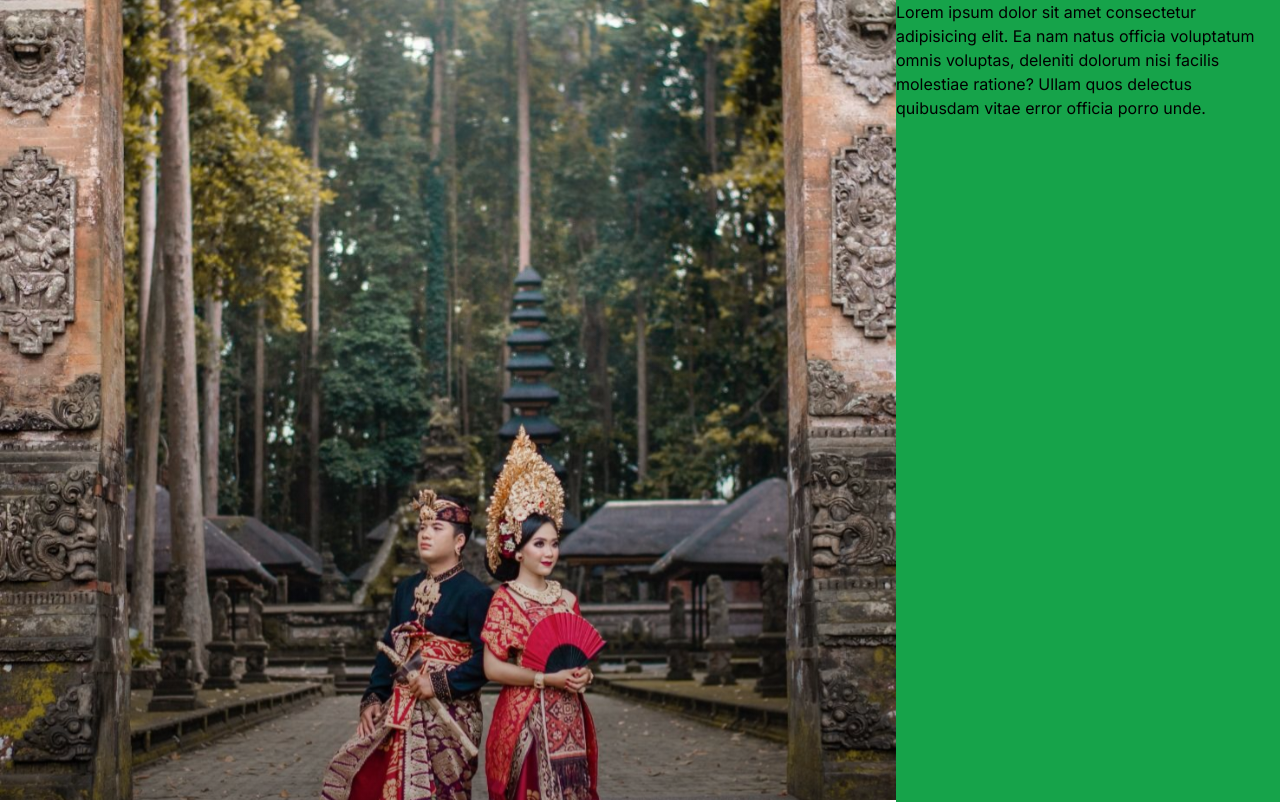
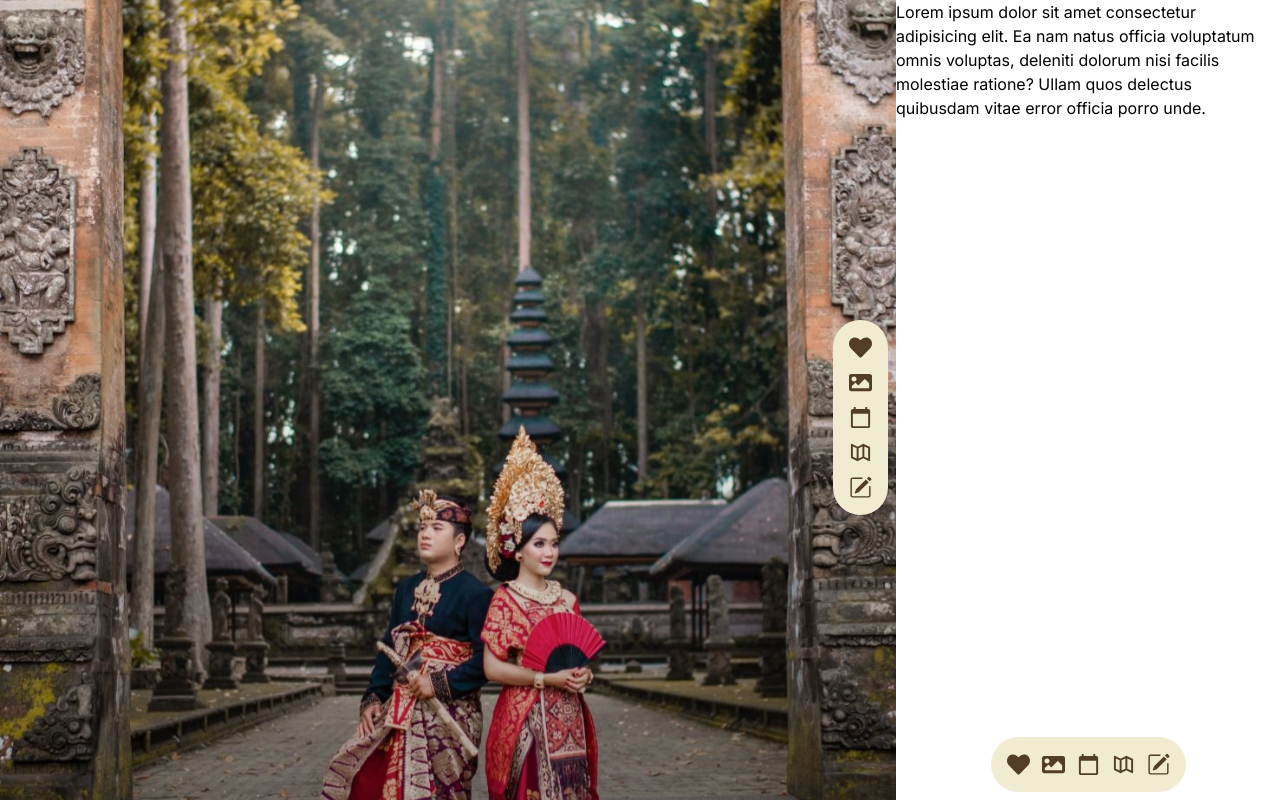
Before and after one commit to Orizaaaaa/undangandigital, a Next.js app: page /view/bali in a window 1280 px wide. Shown: the top 802 px of the page. Built offline with nearby package versions, Linux system fonts and the light colour scheme.

Commit message:
create layout

```diff
--- a/src/app/components/fragments/layout/index.tsx
+++ b/src/app/components/fragments/layout/index.tsx
@@ -1,20 +1,67 @@
 import React from 'react'
 import './layout.scss'
 import Image from 'next/image'
-import { userBali1 } from '@/app/image'
+import { FaHeart } from "react-icons/fa";
+import { FaImage } from "react-icons/fa";
+import { MdCalendarToday } from "react-icons/md";
+import { BiMapAlt } from "react-icons/bi";
+import { BsPencilSquare } from "react-icons/bs";
+import Link from 'next/link';
 type LayoutThemeProps = {
     children: React.ReactNode
-    image: string
+    image: string,
+    navigation?: React.ReactNode
 }
 
-const LayoutTheme = ({ children, image }: LayoutThemeProps) => {
+const LayoutTheme = ({ children, image, navigation }: LayoutThemeProps) => {
+    const dataNav = [
+        {
+            location: '#bali',
+            icon: <FaHeart color='#523E27' size={23} />
+        },
+        {
+            location: '#bali',
+            icon: <FaImage color='#523E27' size={23} />
+        },
+        {
+            location: '#bali',
+            icon: <MdCalendarToday color='#523E27' size={23} />
+        },
+        {
+            location: '#bali',
+            icon: <BiMapAlt color='#523E27' size={23} />
+        },
+        {
+            location: '#bali',
+            icon: <BsPencilSquare color='#523E27' size={23} />
+        }
+    ]
     return (
-        <section className='layout flex flex-row' >
-            <div className="hero-1 ">
+        <section className='layout flex flex-col lg:flex-row  relative' >
+            <div className="hero-1 hidden lg:block">
+                <div className="navbar-side flex flex-col absolute top-[40%] right-0 mr-2 text-3xl font-bold bg-cream rounded-full p-4 gap-3 items-center justify-center">
+
+                    {dataNav.map((item, index) => (
+                        <Link href={item.location} key={index}>
+                            {item.icon}
+                        </Link>
+                    ))}
+
+                </div>
                 <Image src={image} alt='userBali' />
             </div>
-            <div className="hero-2 bg-green-600  ">
+            <div className="hero-2 relative">
                 {children}
+                <div className="w-full flex justify-center">
+                    <div className="flex flex-row fixed bottom-0 mb-2 text-3xl font-bold bg-cream rounded-full p-4 gap-3 items-center justify-center ">
+                        {dataNav.map((item, index) => (
+                            <Link href={item.location} key={index}>
+                                {item.icon}
+                            </Link>
+                        ))}
+                    </div>
+                </div>
+
             </div>
         </section>
 
--- a/src/app/view/bali/page.tsx
+++ b/src/app/view/bali/page.tsx
@@ -3,7 +3,7 @@ import { userBali1 } from "@/app/image"
 
 const BaliTheme = () => {
     return (
-        <LayoutTheme image={userBali1}>
+        <LayoutTheme image={userBali1} >
             <p>Lorem ipsum dolor sit amet consectetur adipisicing elit. Ea nam natus officia voluptatum omnis voluptas, deleniti dolorum nisi facilis molestiae ratione? Ullam quos delectus quibusdam vitae error officia porro unde.</p>
         </LayoutTheme>
     )
--- a/tailwind.config.ts
+++ b/tailwind.config.ts
@@ -8,6 +8,9 @@ const config: Config = {
   ],
   theme: {
     extend: {
+      backgroundColor: {
+        "cream": "#F1EBD1",
+      },
       backgroundImage: {
         "gradient-radial": "radial-gradient(var(--tw-gradient-stops))",
         "gradient-conic":
```
Also changed, not shown: src/app/components/fragments/navigationSide/navigationSIde.tsx (added), src/app/utils/dataObject.ts (line endings or trailing spaces).
